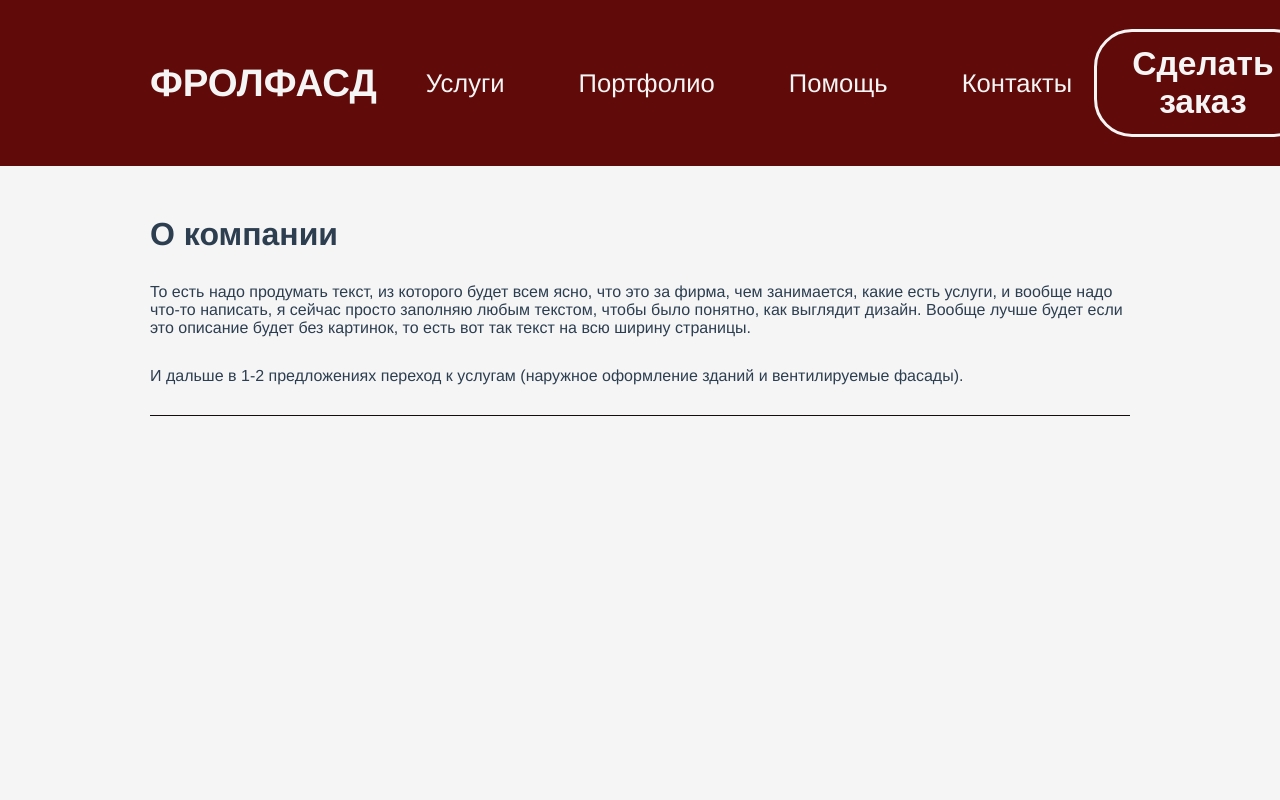
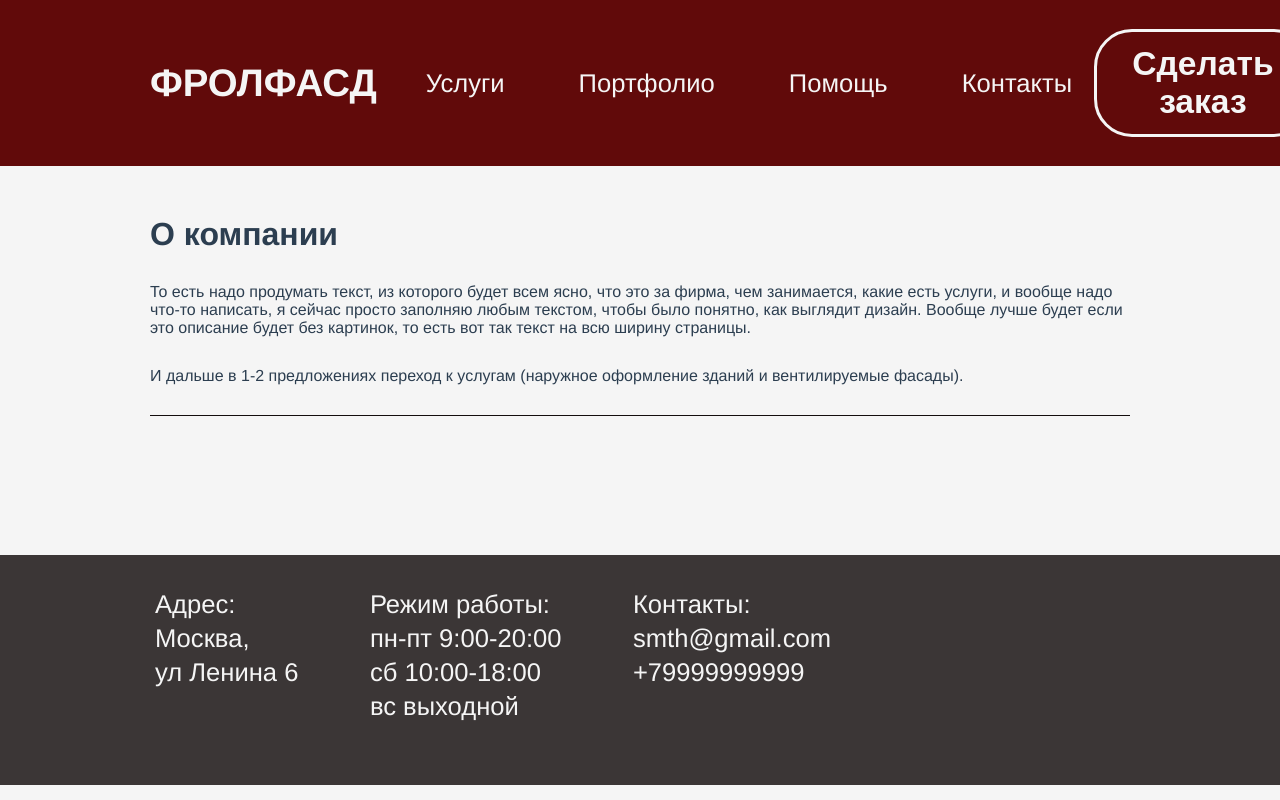
Before and after one commit to AshurovG/construction_company, a Vue app: page / in a window 1280 px wide. Shown: the top 800 px of the page. Built offline with nearby package versions, Linux system fonts and the light colour scheme.

Commit message:
footer not full

```diff
--- a/src/App.vue
+++ b/src/App.vue
@@ -5,6 +5,7 @@
       <about-company-page></about-company-page>
       <div style="border-bottom: solid 1px #130D0D;"></div>
     </div>
+    <footer-page></footer-page>
   </div>
 </template>
 
@@ -13,12 +14,13 @@
 //import Header from 'components/header.vue'
 import HeaderPage from './components/header.vue'
 import AboutCompanyPage from './components/AboutCompany.vue'
-
+import FooterPage from './components/footer.vue'
 export default {
   name: 'App',
   components:{
     HeaderPage,
-    AboutCompanyPage
+    AboutCompanyPage,
+    FooterPage
   },
 }
 </script>
--- /dev/null
+++ b/src/components/footer.vue
@@ -0,0 +1,73 @@
+<template>
+    <div class="footer">
+        <div class="content">
+          <div class="footer-inner">
+            <div class="adress">
+                <p>Адрес:</p>
+                <p>Москва,</p>
+                <p>ул Ленина 6</p>
+            </div>
+
+            <div class="schedule">
+                <p>Режим работы:</p>
+                <p>пн-пт 9:00-20:00</p>
+                <p>сб 10:00-18:00</p>
+                <p>вс выходной</p>
+            </div>
+
+            <div class="contacts">
+                <p>Контакты:</p>
+                <p>
+                    <a class="contacts-link" href="mailto:smth@gmail.com">smth@gmail.com</a>
+                </p>
+                <p>
+                    <a class="contacts-link" href="tel:+79999999999">+79999999999</a>
+                </p>
+            </div>
+          </div>
+        </div>
+    </div>
+</template>
+
+<script>
+export default {
+    name:"FooterPage"
+}
+</script>
+
+<style>
+
+.footer {
+    background-color: #130D0DD1;
+    color: #F5F5F5;
+
+    width: 100%;
+    height: 222px;
+
+    margin-top: 139px;
+    padding-top: 30px;
+    padding-bottom: 200px;
+
+    font-size: 1.6rem;
+}
+
+.footer-inner {
+    width: 70%;
+
+    display: flex;
+    align-items: flex-start;
+    justify-content: space-between;
+}
+
+.footer-inner p {
+    margin: 5px;
+}
+
+.contacts-link {
+    text-decoration: none;
+    color: #F5F5F5;
+}
+
+
+
+</style>
--- a/src/components/header.vue
+++ b/src/components/header.vue
@@ -1,6 +1,5 @@
 <template>
     <div class="header">
-        <div class="container">
         <div class="content">
           <div class="header-inner">
               <div class="header-brand">
@@ -21,7 +20,6 @@
           </div>
         </div>
     </div>
-    </div>
 </template>
 
 <script>
@@ -37,7 +35,6 @@ export default {
   width: 100%;
   padding: 2rem 0;
   margin-bottom: 50px;
-
 
 }
 
```
Lines whose indentation alone changed are shown as unchanged.
